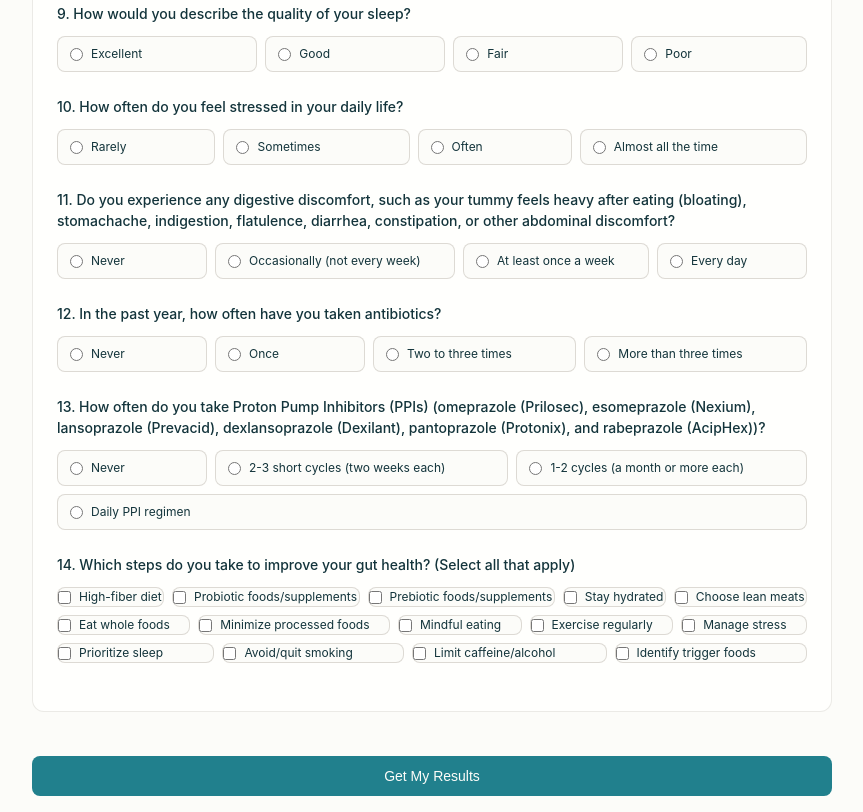
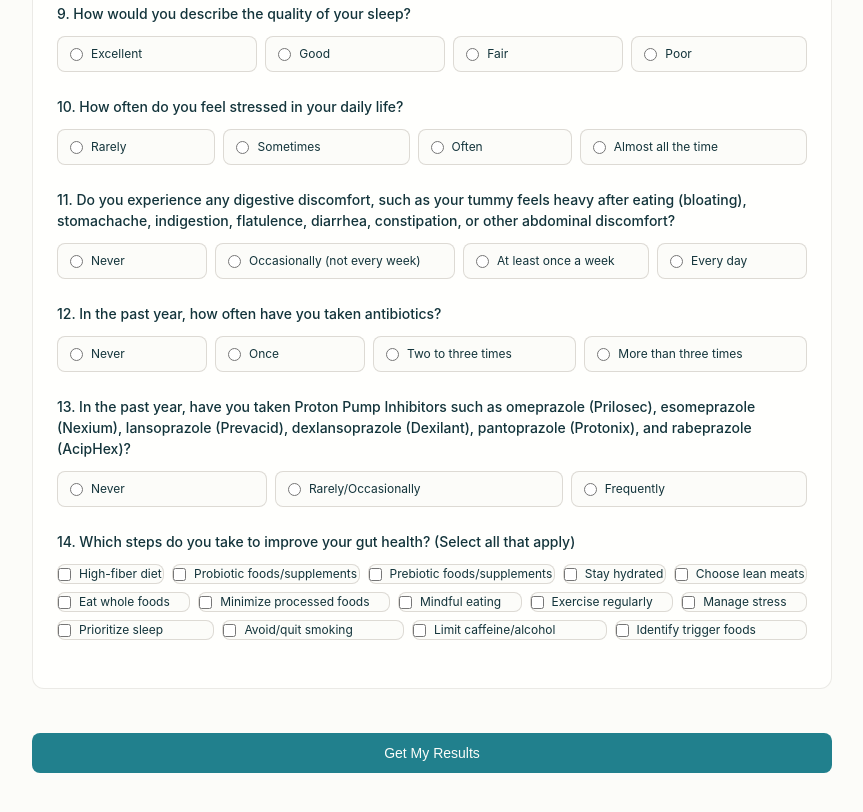
Before and after one commit to VijayalakshmiRamasamy/gut-health-survey, a plain HTML site: page index.html in a window 1280 px wide. Shown: the part 1804-2616 px from the top of the page, without its empty margins (208-1071 px from the left). After the commit the page ends 2593 px from the top, so only its background shows below. Drawn offline with Linux system fonts and the light colour scheme.

Commit message:
Refactor questions and update scoring logic

```diff
--- a/index.html
+++ b/index.html
@@ -228,7 +228,6 @@
             transition: all var(--duration-normal) var(--ease-standard);
             font-size: var(--font-size-sm);
             flex: 1 1 auto;
-            white-space: nowrap;
         }
 
         .checkbox-label:hover {
@@ -606,7 +605,7 @@
                                     <td><input type="radio" name="q5c" value="0"></td>
                                 </tr>
                                 <tr>
-                                    <td>Processed meats (bacon, hot dogs, sausage, pepperoni, deli meats, etc.)</td>
+                                    <td>Processed meats (bacon, sausage, pepperoni, deli meats, hot dogs, etc.)</td>
                                     <td><input type="radio" name="q5d" value="4" required></td>
                                     <td><input type="radio" name="q5d" value="3"></td>
                                     <td><input type="radio" name="q5d" value="2"></td>
@@ -847,23 +846,19 @@
                 </div>
 
                 <div class="question">
-                    <div class="question-text">13. How often do you take Proton Pump Inhibitors (PPIs) (omeprazole (Prilosec), esomeprazole (Nexium), lansoprazole (Prevacid), dexlansoprazole (Dexilant), pantoprazole (Protonix), and rabeprazole (AcipHex))?</div>
+                    <div class="question-text">13. In the past year, have you taken Proton Pump Inhibitors such as omeprazole (Prilosec), esomeprazole (Nexium), lansoprazole (Prevacid), dexlansoprazole (Dexilant), pantoprazole (Protonix), and rabeprazole (AcipHex)?</div>
                     <div class="options">
                         <label class="option-label">
-                            <input type="radio" name="q13" value="3" required>
+                            <input type="radio" name="q13" value="2" required>
                             <span>Never</span>
                         </label>
                         <label class="option-label">
-                            <input type="radio" name="q13" value="2">
-                            <span>2-3 short cycles (two weeks each)</span>
-                        </label>
-                        <label class="option-label">
                             <input type="radio" name="q13" value="1">
-                            <span>1-2 cycles (a month or more each)</span>
+                            <span>Rarely/Occasionally</span>
                         </label>
                         <label class="option-label">
                             <input type="radio" name="q13" value="0">
-                            <span>Daily PPI regimen</span>
+                            <span>Frequently</span>
                         </label>
                     </div>
                 </div>
@@ -1101,7 +1096,7 @@
                 }
             });
 
-            // Q6: ultra-processed foods table (8 items - added ice cream as separate row)
+            // Q6: ultra-processed foods table (8 items)
             ['q6a', 'q6b', 'q6c', 'q6d', 'q6e', 'q6f', 'q6g', 'q6h'].forEach(q => {
                 const value = formData.get(q);
                 if (value !== null) {
@@ -1122,10 +1117,10 @@
             // Q5 (5 items): 4×5 = 20
             // Q6 (8 items): 4×8 = 32
             // Q7: 3
-            // Q8-Q13: 3+3+3+3+3+3 = 18
+            // Q8-Q13: 3+3+3+3+3+2 = 17
             // Q14: 14 items = 14
-            // Total max = 99
-            const maxScore = 99;
+            // Total max = 98
+            const maxScore = 98;
             const scorePercentage = (totalScore / maxScore) * 100;
 
             let riskLevel, riskClass, tips;
```
